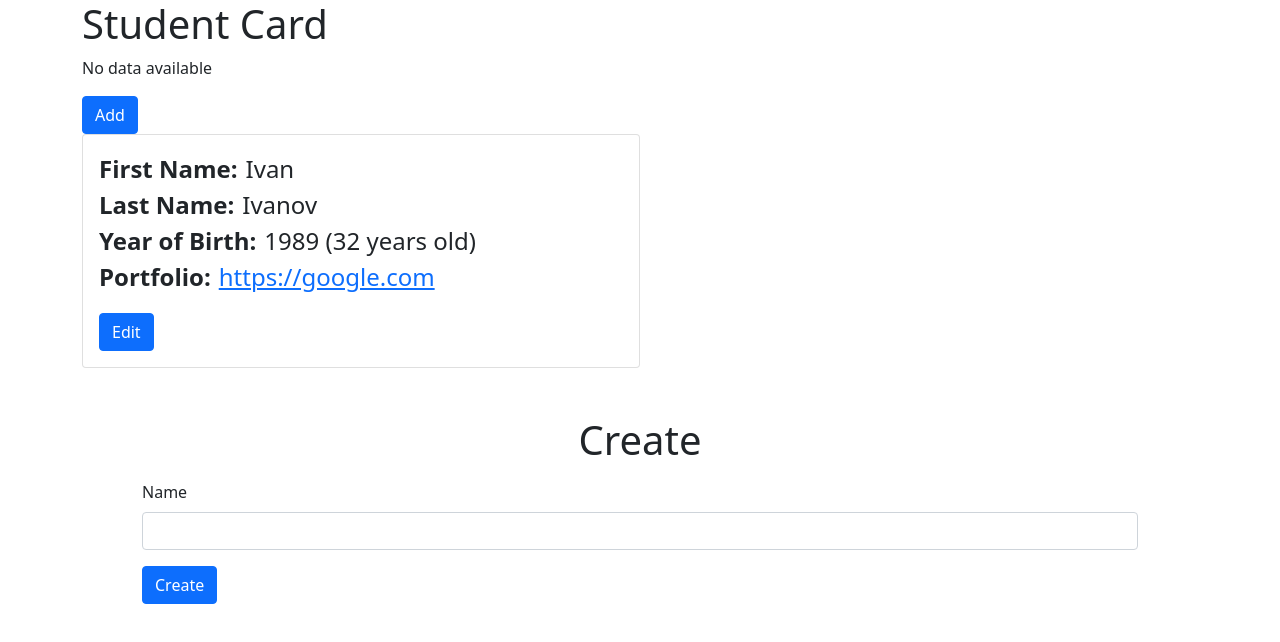
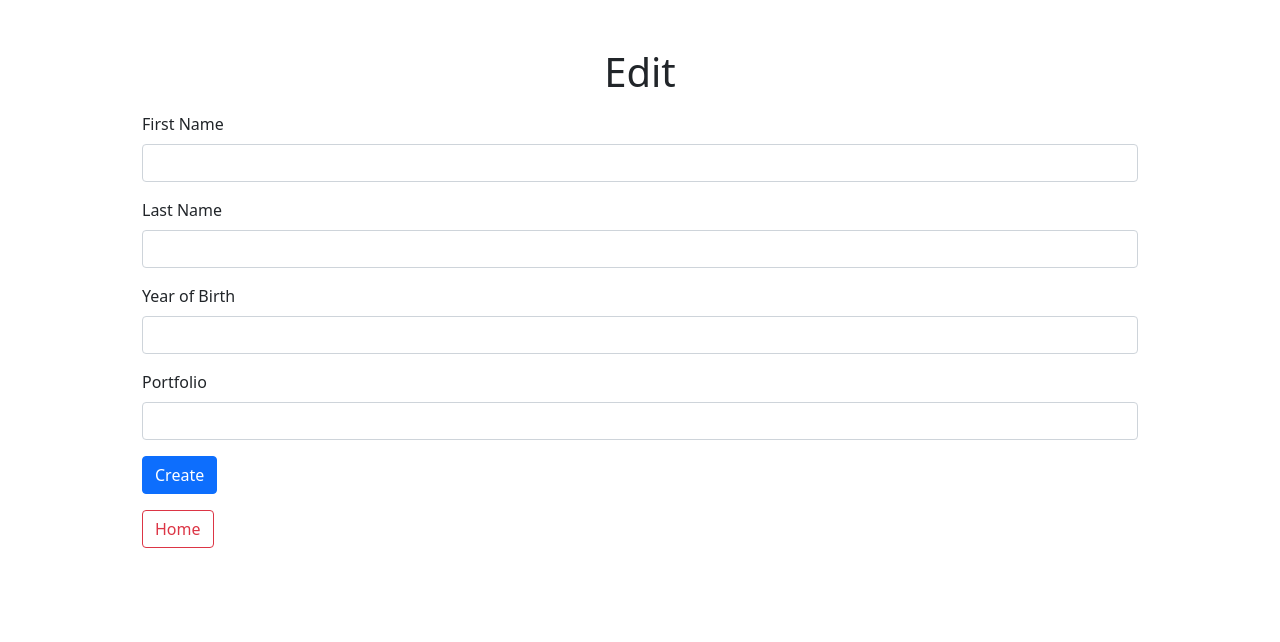
Before and after one commit to unclekoin/react-student-card, a React (Create React App) app: page /create-edit in a window 1280 px wide. Shown: the top 642 px of the page. Built offline with nearby package versions, Linux system fonts and the light colour scheme.

Commit message:
feat: add routing

```diff
--- a/package.json
+++ b/package.json
@@ -10,6 +10,7 @@
     "bootstrap-icons": "^1.5.0",
     "react": "^17.0.2",
     "react-dom": "^17.0.2",
+    "react-router-dom": "^5.3.0",
     "react-scripts": "4.0.3",
     "web-vitals": "^1.1.2"
   },
--- a/src/App.js
+++ b/src/App.js
@@ -1,12 +1,20 @@
 import React from 'react';
+import { Route, Switch } from 'react-router-dom';
 import CreateEdit from './pages/create-edit';
 import Home from './pages/home';
 
 function App() {
+
   return (
     <div className="container">
-      <Home />
-      <CreateEdit />
+      <Switch>
+        <Route path="/create-edit">
+          <CreateEdit />
+        </Route>
+        <Route path="/">
+          <Home />
+        </Route>
+      </Switch>
     </div>
   );
 }
--- a/src/components/card.jsx
+++ b/src/components/card.jsx
@@ -1,14 +1,29 @@
 import React from 'react';
+import { Link } from 'react-router-dom';
 
 const Card = () => {
   return (
     <div className="card" style={{ width: '50%' }}>
       <div className="card-body fs-4">
-        <div><span className="pe-2 fw-bold">First Name:</span><span>Ivan</span></div>
-        <div><span className="pe-2 fw-bold">Last Name:</span><span>Ivanov</span></div>
-        <div><span className="pe-2 fw-bold">Year of Birth:</span><span>1989 (32 years old)</span></div>
-        <div className="mb-3"><span className="pe-2 fw-bold">Portfolio:</span><a href="https://google.com">https://google.com</a></div>
-        <button className="btn btn-primary">Edit</button>
+        <div>
+          <span className="pe-2 fw-bold">First Name:</span>
+          <span>Ivan</span>
+        </div>
+        <div>
+          <span className="pe-2 fw-bold">Last Name:</span>
+          <span>Ivanov</span>
+        </div>
+        <div>
+          <span className="pe-2 fw-bold">Year of Birth:</span>
+          <span>1989 (32 years old)</span>
+        </div>
+        <div className="mb-3">
+          <span className="pe-2 fw-bold">Portfolio:</span>
+          <a href="https://google.com">https://google.com</a>
+        </div>
+        <Link to="create-edit">
+          <button className="btn btn-primary">Edit</button>
+        </Link>
       </div>
     </div>
   );
--- a/src/components/text-field.jsx
+++ b/src/components/text-field.jsx
@@ -1,14 +1,21 @@
 import React from 'react';
 
-const TextField = () => {
+const TextField = ({ label, type = "text", name, value, max, min, onChange }) => {
   return (
     <div className="mb-3">
-      <label htmlFor="name" className="form-label">
-        Name
+      <label htmlFor={name} className="form-label">
+        {label}
       </label>
-      <div className="input-group">
-        <input type="text" className="form-control" id="name" />
-      </div>
+      <input
+        type={type}
+        className="form-control"
+        id={name}
+        name={name}
+        value={value}
+        min={min}
+        max={max}
+        onChange={onChange}
+      />
     </div>
   );
 };
--- a/src/index.js
+++ b/src/index.js
@@ -1,13 +1,16 @@
 import React from 'react';
 import ReactDOM from 'react-dom';
-import "bootstrap/dist/css/bootstrap.css";
-import "bootstrap-icons/font/bootstrap-icons.css";
+import { BrowserRouter } from 'react-router-dom';
+import 'bootstrap/dist/css/bootstrap.css';
+import 'bootstrap-icons/font/bootstrap-icons.css';
 import './index.css';
 import App from './app';
 
 ReactDOM.render(
   <React.StrictMode>
-    <App />
+    <BrowserRouter>
+      <App />
+    </BrowserRouter>
   </React.StrictMode>,
   document.getElementById('root')
 );
--- a/src/pages/create-edit.jsx
+++ b/src/pages/create-edit.jsx
@@ -1,14 +1,85 @@
-import React from 'react';
+import React, { useEffect, useState } from 'react';
+import { Link } from 'react-router-dom';
+import getData from '../utils/storage';
 import TextField from '../components/text-field';
 
 const CreateEdit = () => {
+  const [data, setaData] = useState({
+    firstName: '',
+    lastName: '',
+    yearOfBirth: '',
+    portfolio: '',
+  });
+
+  const [errors, setErrors] = useState();
+
+  const handleChange = ({ target }) => {
+    setaData((prevStat) => ({ ...prevStat, [target.name]: target.value }));
+  };
+
+  useEffect(() => {
+    validate();
+  }, [data]);
+
+  const validate = () => {
+    const errors = {};
+
+    for (const fieldName in data) {
+      if (data[fieldName].trim()) {
+        errors[fieldName] = `${fieldName} is required`;
+      }
+    }
+
+    setErrors(errors);
+    return Object.keys(errors).length;
+  };
+
+  const handleSubmit = (e) => {
+    e.preventDefault();
+    const isValid = validate();
+    localStorage.setItem('student', JSON.stringify(data));
+    if (!isValid) return;
+  };
+
+
   return (
     <div className="row m-5">
-      <h1 className="mb-3 text-center">Create</h1>
-      <form>
-        <TextField  />
+      <h1 className="mb-3 text-center">{getData ? 'Edit' : 'Create'}</h1>
+      <form onSubmit={handleSubmit}>
+        <TextField
+          label="First Name"
+          name="firstName"
+          value={data.firstName}
+          onChange={handleChange}
+        />
+        <TextField
+          label="Last Name"
+          name="lastName"
+          value={data.lastName}
+          onChange={handleChange}
+        />
+        <TextField
+          label="Year of Birth"
+          type="number"
+          name="yearOfBirth"
+          value={data.yearOfBirth}
+          min={1930}
+          max={2010}
+          onChange={handleChange}
+        />
+        <TextField
+          label="Portfolio"
+          name="portfolio"
+          value={data.portfolio}
+          onChange={handleChange}
+        />
         <button className="btn btn-primary">Create</button>
       </form>
+      <div className="mt-3">
+        <Link to="/">
+          <button className="btn btn-outline-danger flex-grow-0">Home</button>
+        </Link>
+      </div>
     </div>
   );
 };
--- a/src/pages/home.jsx
+++ b/src/pages/home.jsx
@@ -1,15 +1,24 @@
 import React from 'react';
+import { Link } from 'react-router-dom';
+import getData from '../utils/storage';
 import Card from '../components/card';
 
 const Home = () => {
   return (
+    <div className="row m-5">
+      {!getData() ? (
         <div>
           <h1>Student Card</h1>
           <p>No data available</p>
+          <Link to="create-edit">
             <button className="btn btn-primary">Add</button>
+          </Link>
+        </div>
+      ) : (
         <Card />
+      )}
     </div>
   );
-}
+};
 
 export default Home;
--- /dev/null
+++ b/src/utils/storage.js
@@ -0,0 +1,5 @@
+const getData = () => {
+  return JSON.parse(localStorage.getItem('student'));
+}
+
+export default getData;
```
Also changed, not shown: 1 other file (tests, documents, lock files or other folders). Lines whose indentation alone changed are shown as unchanged.
